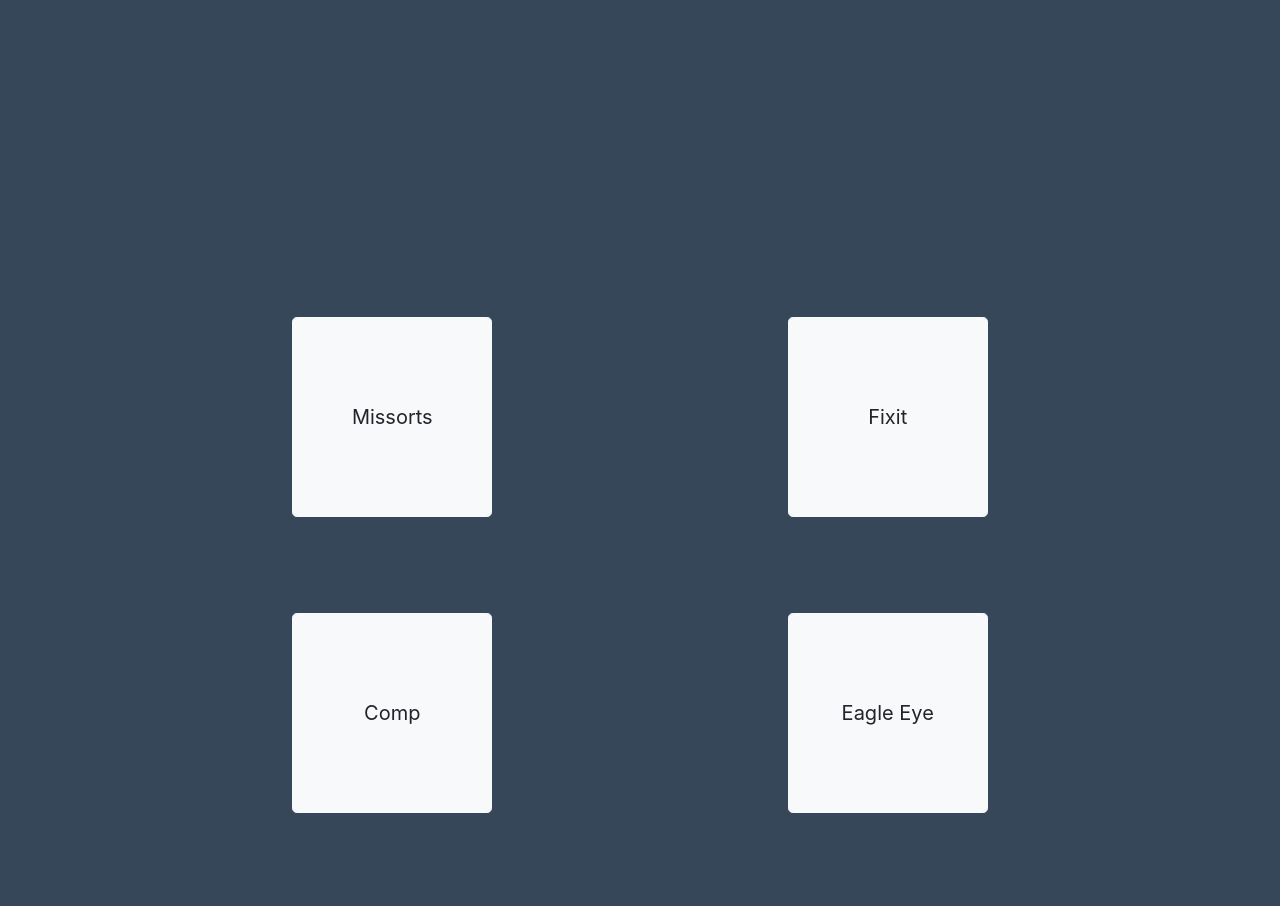
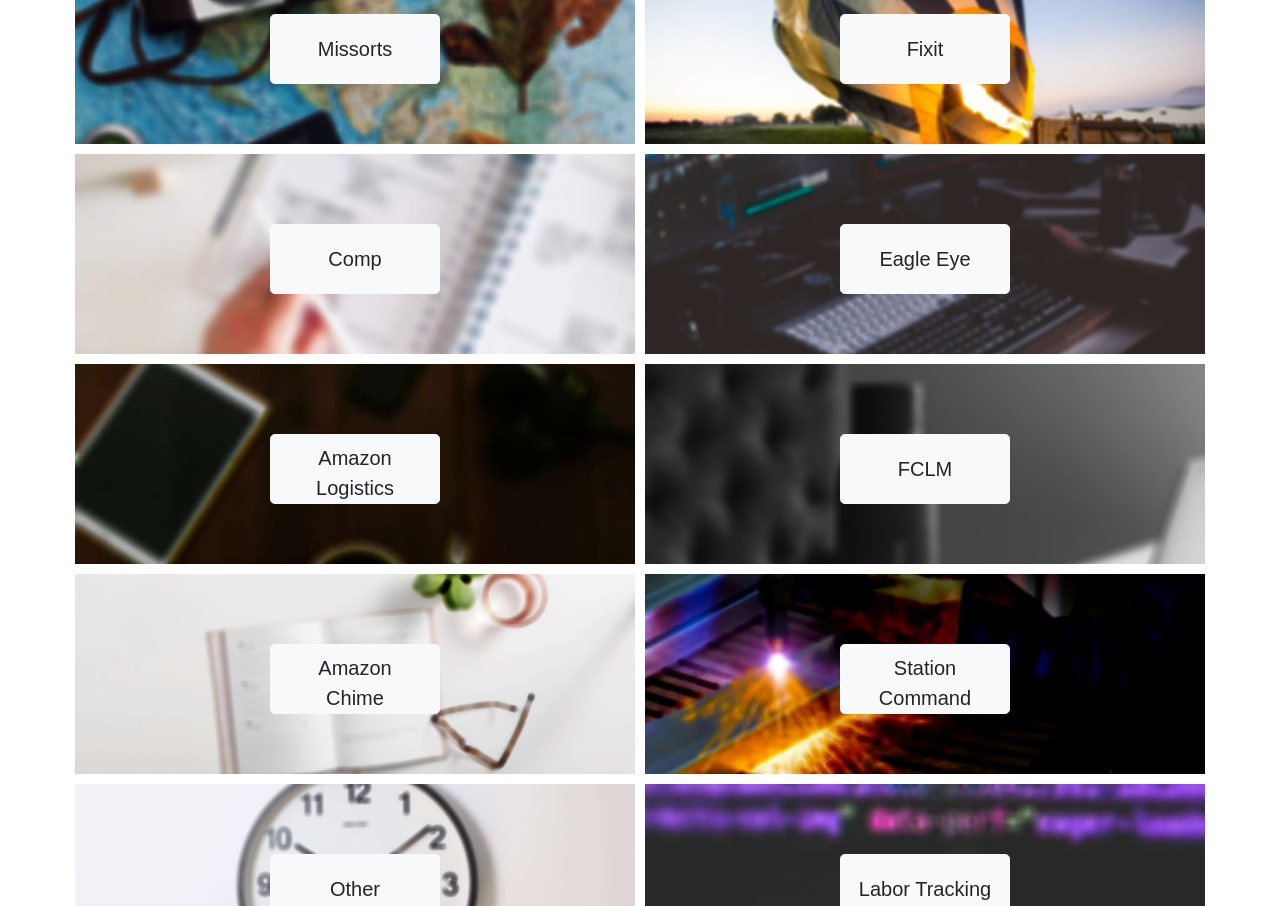
Before and after one commit to athos1789/Amazon-Links, a plain HTML site: page index.html in a window 1280 px wide. Shown: the part 211-1117 px from the top of the page. Drawn offline with nearby package versions, Linux system fonts and the light colour scheme; a web font is replaced by a local one.

Commit message:
Update styles.css

```diff
--- a/styles.css
+++ b/styles.css
@@ -1,23 +1,106 @@
 body {
   text-align: center;
-  background-color: #37475a;
 }
 
-.btn {
-  height: 200px;
-  width: 200px;
+img {
+  height: 100%;
+  object-fit: cover;
+  width: 100%;
+  filter: blur(2px);
+  filter: grayscale(70%);
+  filter: opacity(0.7);
+  filter: contrast(0.2);
 }
 
-.container {
-  padding: 10% 7%;
+h1 {
+  margin-top: 20px;
+  margin-bottom: 20px;
 }
 
-.row {
-  padding-top: 5%;
-  padding-bottom: 5%;
+.col {
+  margin: 5px;
+  height: 200px;
+  padding: 0;
+  text-align: center;
 }
 
-.btn:hover {
-  background-color: #febd69;
-  border-color: #febd69;
+.header {
+  height: 150px;
+  background-color: black;
+  padding-top: 10px;
+  color: white;
+  font-family: 'Lemonada', cursive;
 }
+
+button {
+  margin-top: 70px;
+  height: 70px;
+  width: 170px;
+  font-family: 'Lacquer', sans-serif;
+}
+
+
+.img1 {
+  background-image: url("images/img1.jpg");
+}
+
+.img2 {
+  background-image: url("images/img2.jpg");
+}
+
+.img3 {
+  background-image: url("images/img3.jpg");
+}
+
+.img4 {
+  background-image: url("images/img4.jpg");
+}
+
+.img5 {
+  background-image: url("images/img5.jpg");
+}
+
+.img6 {
+  background-image: url("images/img6.jpg");
+}
+
+.img7 {
+  background-image: url("images/img7.jpg");
+}
+
+.img8 {
+  background-image: url("images/img8.jpg");
+}
+
+.img9 {
+  background-image: url("images/img9.jpg");
+}
+
+.img10 {
+  background-image: url("images/img10.jpg");
+}
+
+.img11 {
+  background-image: url("images/img11.jpg");
+}
+
+.img12 {
+  background-image: url("images/img12.jpg");
+}
+
+.img13 {
+  background-image: url("images/img13.jpg");
+}
+
+.img14 {
+  background-image: url("images/img14.jpg");
+}
+
+.img15 {
+  background-image: url("images/img15.jpg");
+}
+
+.img1, .img2, .img3, .img4, .img5, .img6, .img7, .img8, .img9, .img10, .img11, .img12, .img13, .img14, .img15 {
+  background-size: cover;
+  background-position: center;
+}
```
